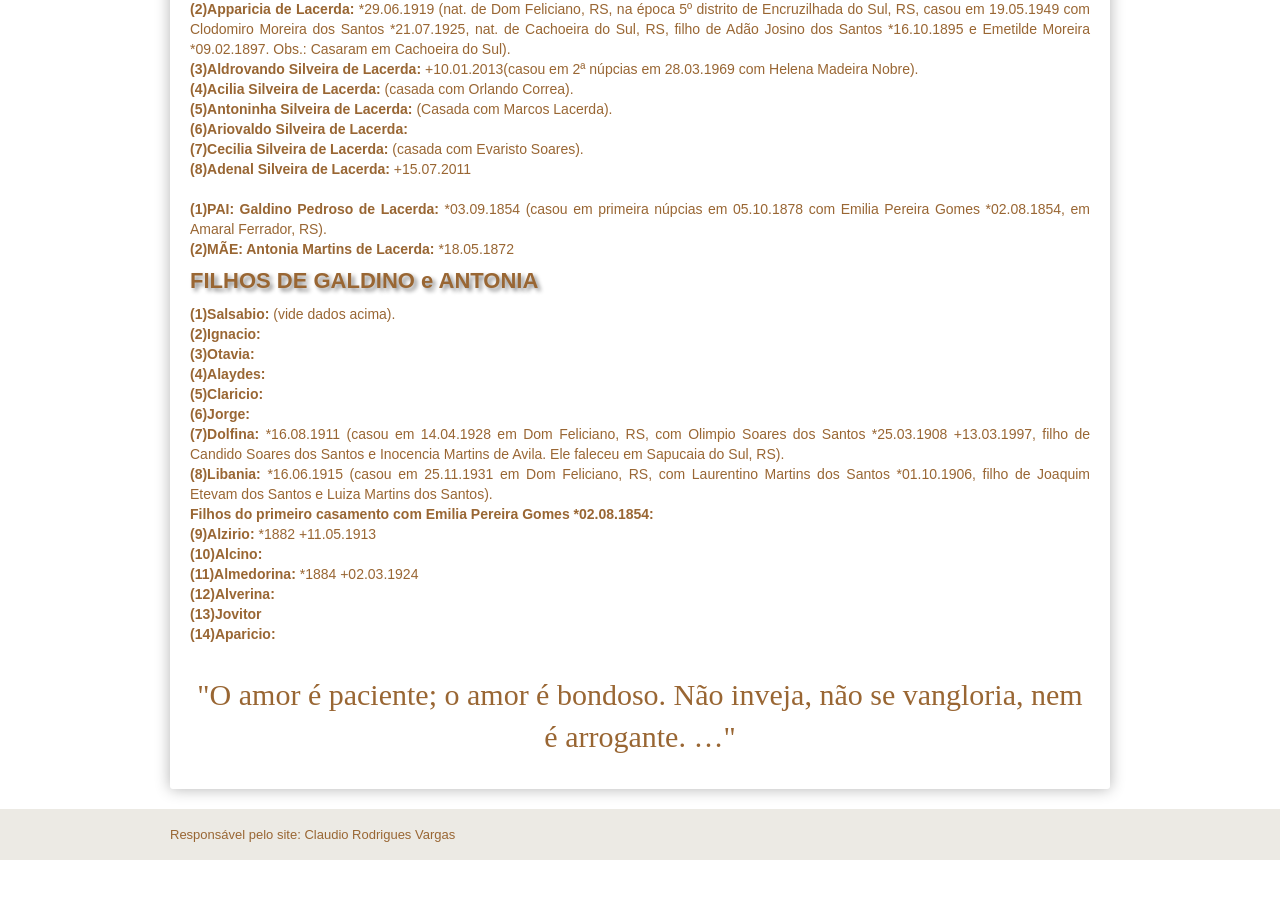
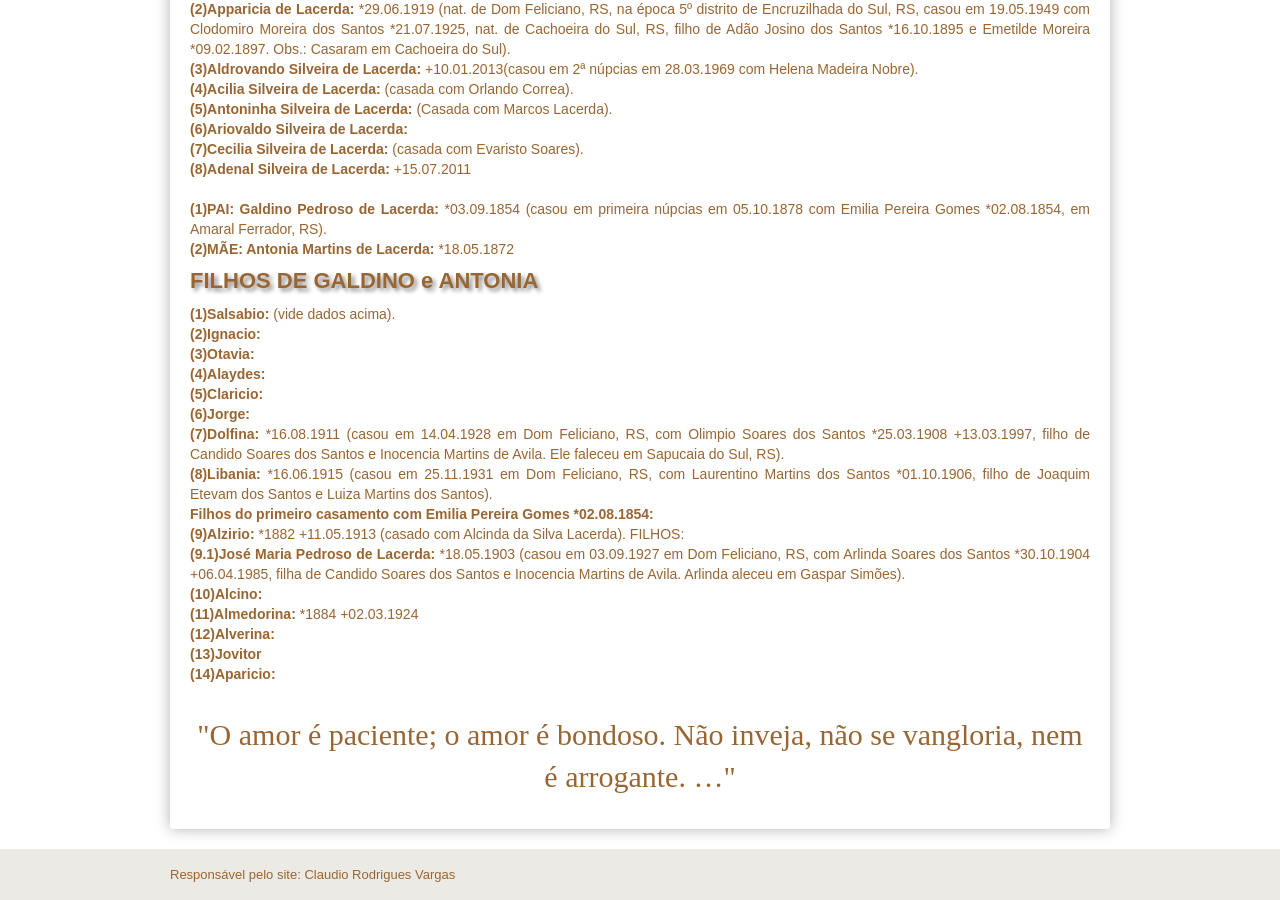
Before and after one commit to claudiovargas1955/claudiovargas1955.github.io, a Jekyll site: the page built from _pages/familia-lacerda-salsabio.html, in a window 1280 px wide and 900 px high, scrolled down 575 px. Built offline with Jekyll 4.4.1, drawn with Linux system fonts in a browser that asks for light colours; some web fonts are replaced; before the commit the page ends 1435 px from its top, so only the background shows below that.

Commit message:
Update familia-lacerda-salsabio.html

```diff
--- a/_pages/familia-lacerda-salsabio.html
+++ b/_pages/familia-lacerda-salsabio.html
@@ -127,7 +127,9 @@ dos Santos *21.07.1925, nat. de Cachoeira do Sul, RS, filho de Adão Josino dos
   <b>(8)Libania: </b>*16.06.1915 (casou em 25.11.1931 em Dom Feliciano, RS, com Laurentino Martins dos Santos *01.10.1906, filho de Joaquim Etevam dos Santos e
   Luiza Martins dos Santos).<br>
   <b>Filhos do primeiro casamento com Emilia Pereira Gomes *02.08.1854: </b><br>
-    <b>(9)Alzirio: </b>*1882 +11.05.1913<br>
+    <b>(9)Alzirio: </b>*1882 +11.05.1913 (casado com Alcinda da Silva Lacerda). FILHOS:<br>
+    <b>(9.1)José Maria Pedroso de Lacerda: </b>*18.05.1903 (casou em 03.09.1927 em Dom Feliciano, RS, com Arlinda Soares dos Santos *30.10.1904 +06.04.1985, filha
+    de Candido Soares dos Santos e Inocencia Martins de Avila. Arlinda aleceu em Gaspar Simões).<br>
     <b>(10)Alcino: </b><br>
     <b>(11)Almedorina: </b>*1884 +02.03.1924<br>
     <b>(12)Alverina: </b><br>
```
